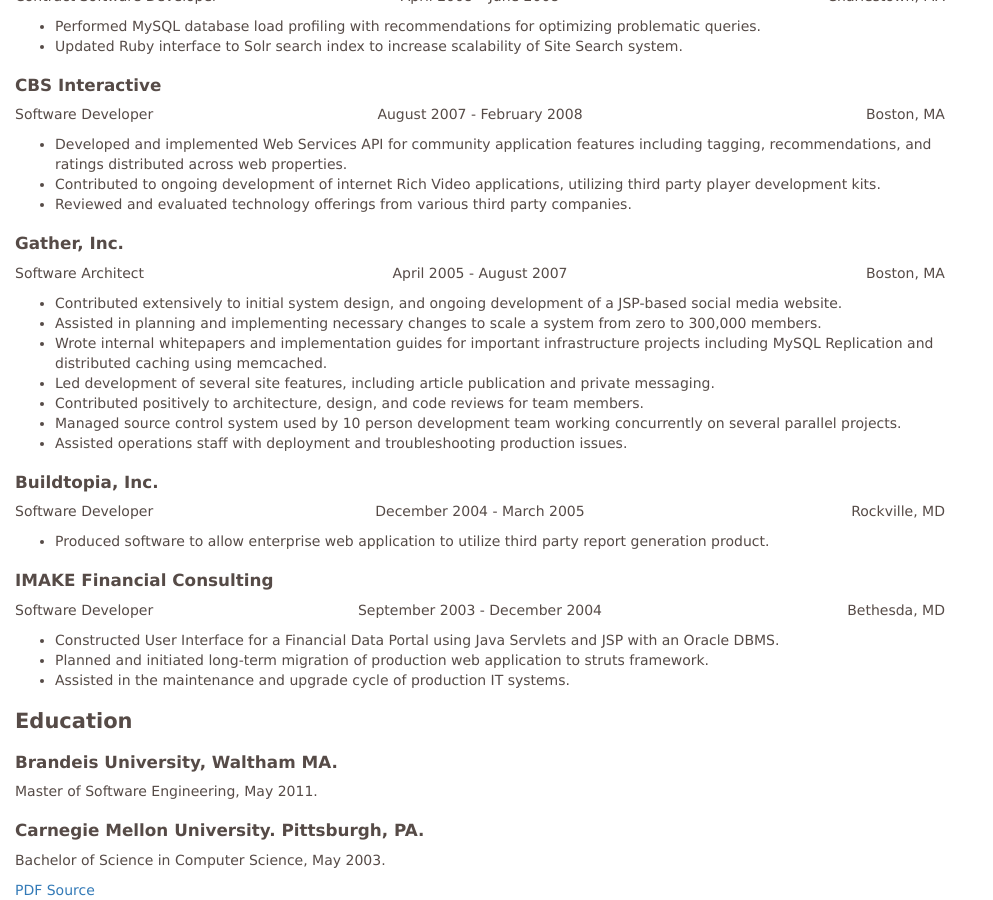
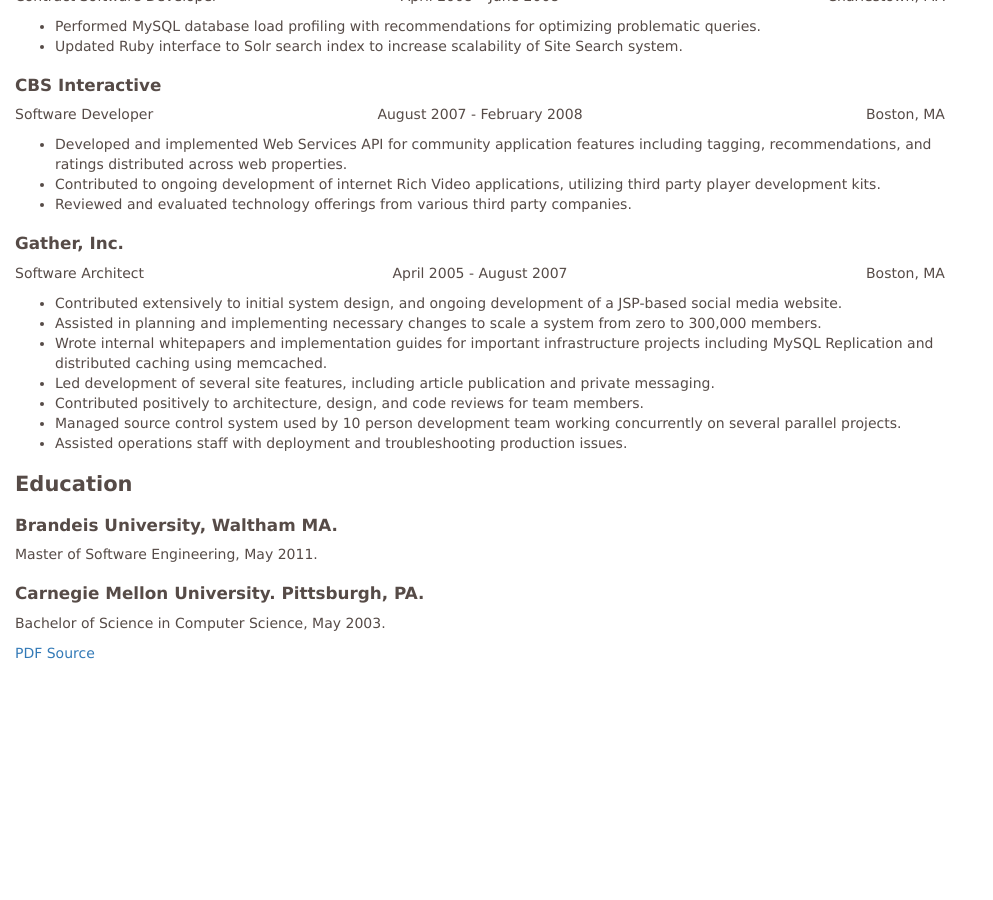
Before and after one commit to mtolan/mtolan.github.io, a Jekyll site: the page built from resume/index.html, in a window 1280 px wide and 900 px high, scrolled down 1187 px. Shown: the whole window, without its empty margins (0-993 px from the left). Built offline with Jekyll 4.4.1, drawn with Linux system fonts in a browser that asks for light colours; after the commit the page ends 1850 px from its top, so only the background shows below that.

Commit message:
Remove experience older than 10 years

```diff
--- a/resume/index.html
+++ b/resume/index.html
@@ -127,27 +127,6 @@
 </ul>
 </section>
 
-### Buildtopia, Inc.
-<div class="row position">
-	<p class="col-xs-4 title">Software Developer</p>
-	<p class="col-xs-4 dates">December 2004 - March 2005</p>
-	<p class="col-xs-4 location">Rockville, MD</p>
-</div>
-
-* Produced software to allow enterprise web application to utilize third party report generation product.
-
-### IMAKE Financial Consulting
-<div class="row position">
-	<p class="col-xs-4 title">Software Developer</p>
-	<p class="col-xs-4 dates">September 2003 - December 2004</p>
-	<p class="col-xs-4 location">Bethesda, MD</p>
-</div>
-
-* Constructed User Interface for a Financial Data Portal using Java Servlets and JSP with an Oracle DBMS.
-* Planned and initiated long-term migration of production web application to struts framework.
-* Assisted in the maintenance and upgrade cycle of production IT systems.
-
-
 ## Education
 
 ### Brandeis University, Waltham MA.
```
